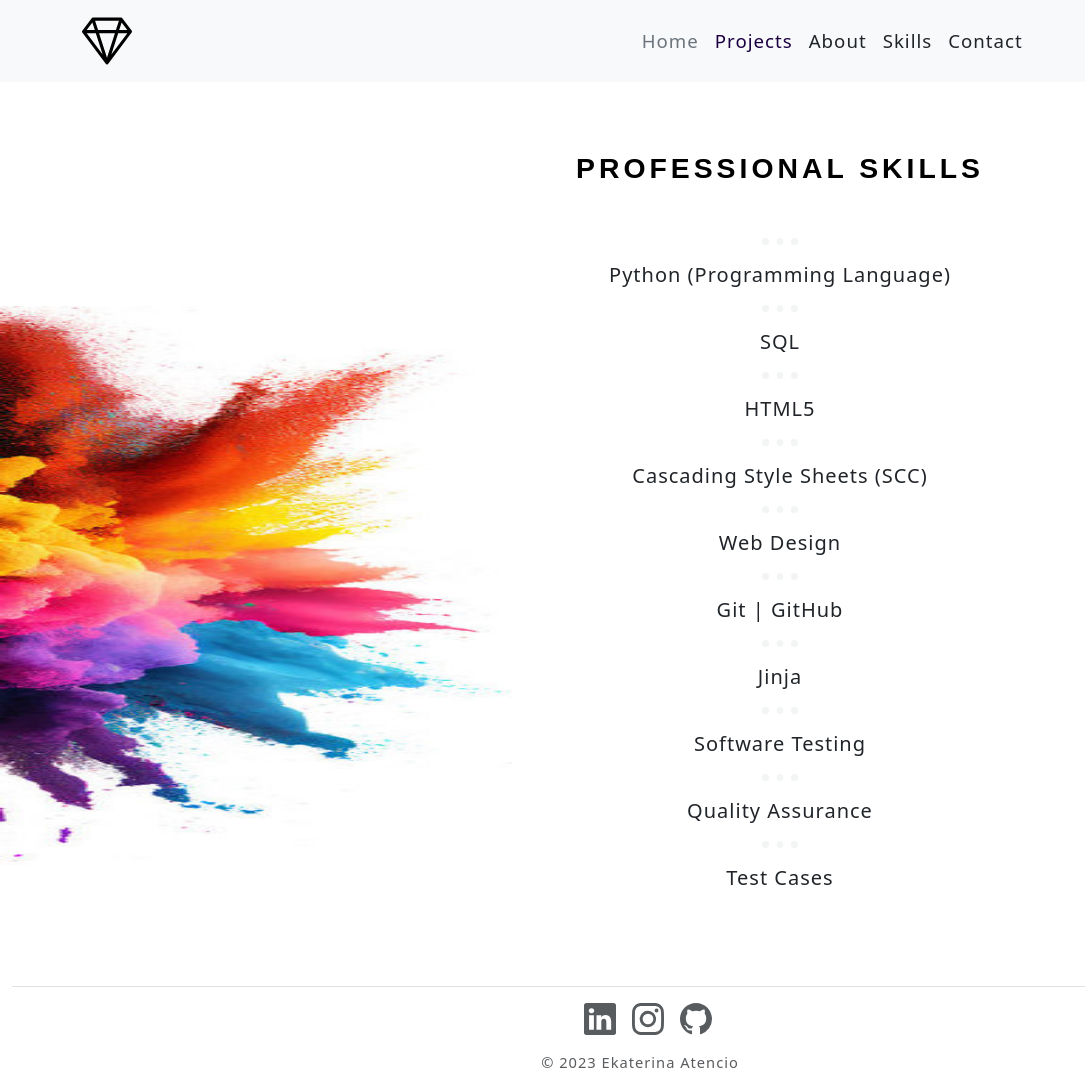
After one commit to ekaten/Ekaterina_Atencio_Portfolio_Website, a Flask app: page /skills in a window 1280 px wide. The commit adds this page. Shown: the whole page, without its empty margins (0-1085 px from the left). Run offline with Flask 2, Linux system fonts and the light colour scheme; some libraries are stand-ins or nearby versions; some web fonts are replaced.

Commit message:
Finish Home/About/Skills pages Start working on Projects page

```diff
--- a/static/css/static.css
+++ b/static/css/static.css
@@ -18,51 +65,72 @@ font-stretch: extra-expanded;
   width: auto;
   border-radius: 50%;
 }
-#about-page {
-font-size: 0.8em;
-font-weight: 300;
-padding-bottom: 2rem;
+
+
+
+
+#skills-page {
+    font-size: 0.8em;
+    font-weight: 300;
+    padding-bottom: 2rem;
+    padding-top: 4rem;
 }
 
-#about-page h5 {
-font-size: 13pt;
-font-weight: 500;
-padding-top: 1rem;
-}
-
-#about-content {
-    height: 100%;
+#skills-content {
+    height: 100vh;
     width: 50vw;
-    margin-right: 10vw;
-    margin-left: 5vw;
+    margin-right: auto;
+    margin-left: auto;
     padding-bottom: 2rem;
 
-    box-shadow: 50px 5px 40px rgba(255, 255, 255, 80%);
-    background-color: rgba(255, 255, 255, 80%)
 }
-
 .head-medium {
 font-size: 1.9em;
 font-weight: 500;
-
 }
 
-.bold-italic-pt0 {
-font-style: italic;
-font-weight: 500;
+.list-group {
+    width: 70vw;
+    margin: auto;
+}
+
+.list-group-item {
+    font-weight: 300;
+    font-size: 1.25rem;
+    background: transparent !important;
+    border: none !important;
+    padding: 15px;
+}
+
+hr {
+  border: 7px dotted #D3DBDB;
+  border-bottom: none;
+  width: 4%;
+  margin: auto;
 }
 
 
+
+/* MEDIA RULES */
+
 @media (max-width: 700px) {
-    #about-content {
+    #about-content, #skills-content {
         width:90vw;
         margin-left: auto;
         margin-right: auto;
+        }
+    #skills-content {
+        box-shadow: -40px 5px 40px rgba(255, 255, 255, 80%);
+        background-color: rgba(255, 255, 255, 80%)
+    }
+    #about-content {
+        box-shadow: 50px 5px 40px rgba(255, 255, 255, 80%);
+        background-color: rgba(255, 255, 255, 80%)
     }
 }
 
 @media (max-width: 600px) {
-    #about-page {
+    #about-page, #skills-page {
         background-size: 90vw 80vh;
     }
 }
--- /dev/null
+++ b/templates/contact.html
@@ -0,0 +1,3 @@
+{% include "header.html" %}
+<h1> Contact Ekaterina</h1>
+{% include "footer.html" %}
--- a/templates/header.html
+++ b/templates/header.html
@@ -29,7 +29,7 @@
 
       <!-- NAVBAR -->
     <header>
-    <div class="px-3 py-2 text-bg-light " >
+    <div class="px-3 py-2 text-bg-light ">
       <div class="container">
 
 
--- /dev/null
+++ b/templates/skills.html
@@ -0,0 +1,36 @@
+{% include "header.html" %}
+
+<!-- SKILLS PAGE -->
+<div id="skills-page" class="container-fluid text-center mx-0" style="background:transparent url('static/img/color-splash-left1.jpg'); background-size: 40vw 70vh; background-repeat: no-repeat; background-position-x: left; background-position-y: 65%; background-attachment: fixed; min-height: 75vh; ">
+
+
+    <div class="container col-md-2 col-sm-3" id="skills-content"  >
+
+        <h1 class=" list-group heading head-medium display-5 fw-bold text-body-emphasis lh-1 mt-2 mb-2">PROFESSIONAL SKILLS</h1>
+        <ul class="list-group list-group-flush pt-5">
+            <hr>
+           <li class="list-group-item">Python (Programming Language)</li>
+            <hr>
+           <li class="list-group-item">SQL</li>
+            <hr>
+           <li class="list-group-item">HTML5</li>
+            <hr>
+           <li class="list-group-item">Cascading Style Sheets (SCC)</li>
+            <hr>
+           <li class="list-group-item">Web Design</li>
+            <hr>
+           <li class="list-group-item">Git | GitHub</li>
+            <hr>
+           <li class="list-group-item">Jinja</li>
+            <hr>
+           <li class="list-group-item">Software Testing</li>
+            <hr>
+           <li class="list-group-item">Quality Assurance</li>
+            <hr>
+           <li class="list-group-item">Test Cases</li>
+        </ul>
+    </div>
+</div>
+
+
+{% include "footer.html" %}
```
Also changed, not shown: other parts of static/css/static.css (+47 -0 lines), templates/about.html (added, +36 -0 lines), templates/projects.html (added, +63 -0 lines), static/img/about-background.avif (added), static/img/chevron-bar-down.svg (added), static/img/color-splash-left.png (added), static/img/color-splash-left1.jpg (added), static/img/color-splash-right.png (added), static/img/color-splash1.png (added), static/img/grey-chevron-icon.png (added), static/img/splash-bottom.png (added).
